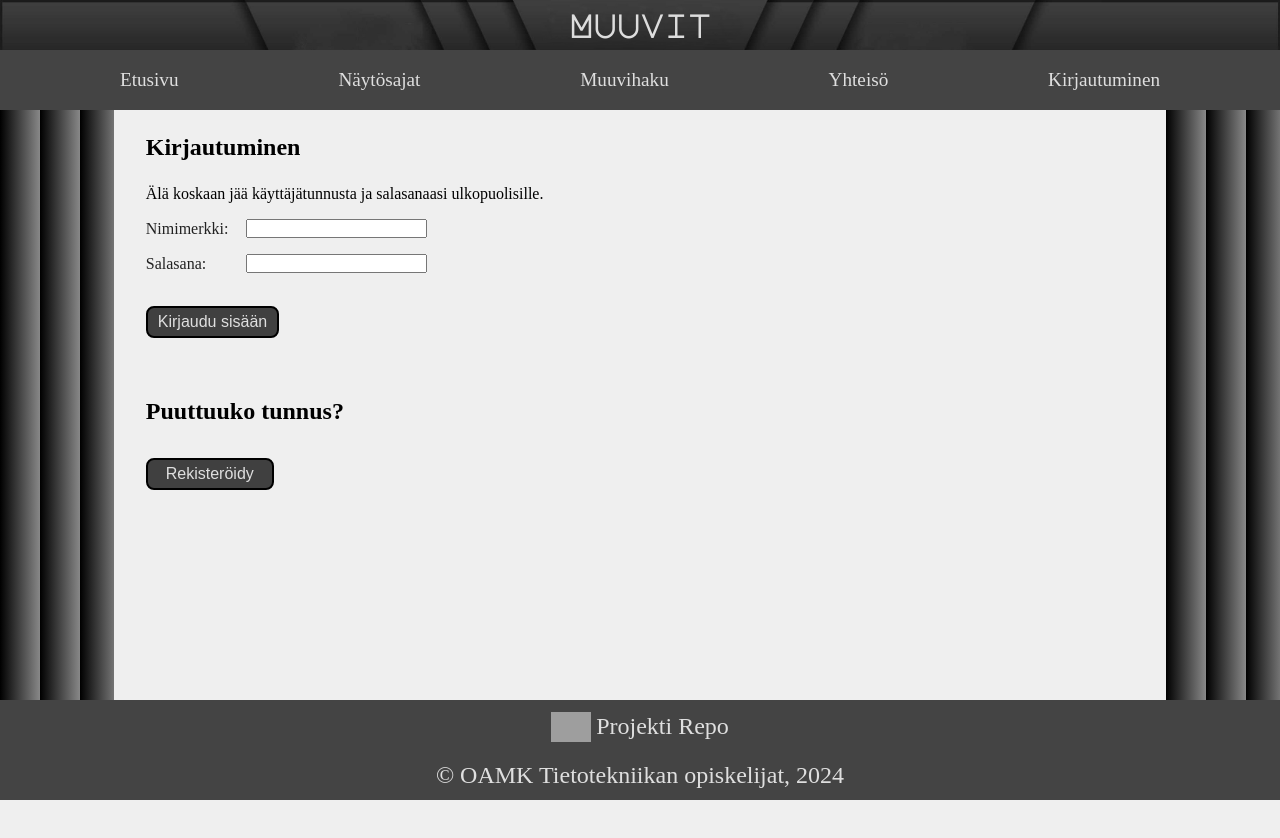
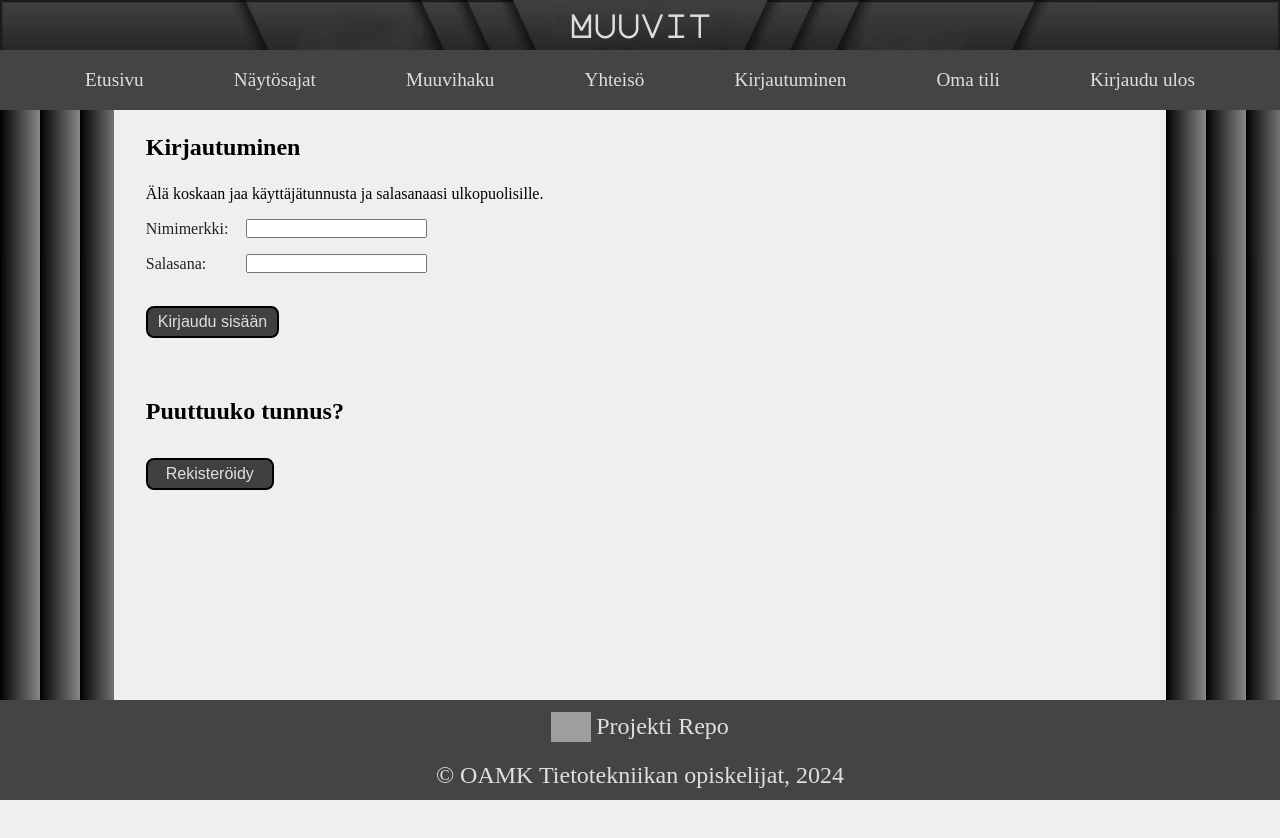
Before and after one commit to TVT23KM-1/Muuvit, a React (Vite) app in the folder front/: page /login in a window 1280 px wide. Shown: the top 838 px of the page. Built offline with nearby package versions, Linux system fonts and the light colour scheme; grey boxes are pictures that could not be loaded.

Commit message:
Login jatkettu

```diff
--- a/front/src/App.jsx
+++ b/front/src/App.jsx
@@ -1,5 +1,5 @@
-import React from 'react';
-import {useState, useEffect} from 'react'
+import React, { createContext } from 'react';
+import {useEffect} from 'react'
 import {BrowserRouter as Router, Route, Routes} from 'react-router-dom';
 import './App.css';
 import Home from '@pages/Home';
@@ -12,11 +12,14 @@ import ScreenError from '@content/ScreenError';
 import Navi from '@components/header/Navi';
 import Footer from '@components/footer/Footer';
 import Header from './components/header/Header';
+import LoginDataProvider from './context/LoginDataProvider';
+import PrivateRoute from './pages/PrivateRoute';
+
 
 const App = () => {
 
     return (
-        <>
+        <LoginDataProvider>
             <Header/>
             <Navi/>
             <div id="the-theatre-container">
@@ -25,17 +28,19 @@ const App = () => {
                     <Routes>
                         <Route path="/" element={<Home/>}/>
                         <Route path="/search-finnkino" element={<Shows/>}/>
-                        <Route path="/search-tmdb" element={<Movies searchString={"The Mask"} language={"en"}/>}/>
-                        <Route path="/community" element={<Community/>}/>
+                        <Route element={<PrivateRoute />}>
+                            <Route path="/myaccount" element={<MyAccount/>}/>
+                            <Route path="/community" element={<Community/>}/>
+                        </Route>
+                        <Route path="/search-tmdb" element={<Movies searchString={"The Mask"} language={"fi"}/>}/>
                         <Route path="/login" element={<Login/>}/>
-                        <Route path="/myaccount" element={<MyAccount/>}/>
                         <Route path="*" element={<ScreenError/>}/>
                     </Routes>
                 </div>
                 <div className="curtain-right"></div>
             </div>
             <Footer/>
-        </>
+        </LoginDataProvider>
 
     );
 }
--- a/front/src/components/content/Register.jsx
+++ b/front/src/components/content/Register.jsx
@@ -2,7 +2,6 @@ import React, { useState } from 'react';
 import axios from 'axios'
 import '../../index.css'
 import '@pages/css/Login.css'
-
 
 
 const Register = ({showLogin, setShowLogin}) => {
@@ -21,7 +20,6 @@ const Register = ({showLogin, setShowLogin}) => {
   }
 
   const [registrationStatus, setRegistrationStatus] = useState({success:null, msg:''})
-
 
 
   const register = () => {
@@ -63,12 +61,12 @@ const Register = ({showLogin, setShowLogin}) => {
       <h2>Puuttuuko tunnus?</h2>
 
       {!showRegisterForm ? (
-        <p>
+        <>
           {' '}
           <div id="buttons">
             <button className="button" onClick={openRegisterForm}>Rekisteröidy</button>
         </div>
-        </p>
+        </>
       ) : (
         <>
         <div>
@@ -77,17 +75,17 @@ const Register = ({showLogin, setShowLogin}) => {
               <div id="login-text">
                 <p>Nimimerkki:</p>
               </div>
-                <p>
+
                  <input className="field" onChange={handleUsernameChange} type="text" placeholder="Valitse nimimerkki" />
-                </p>
+
               </div>
               <div id="login-form">
                 <div id="login-text">
                 <p>Salasana:</p>
               </div>
-              <p>
+
                 <input className="field" onChange={handlePasswordChange} type="text" placeholder="Valitse salasana" />
-              </p>
+
             </div>
             <div id="buttons">
               <button className="button" onClick={register}>Rekisteröidy</button>
--- a/front/src/components/header/Navi.jsx
+++ b/front/src/components/header/Navi.jsx
@@ -1,7 +1,11 @@
 import React from 'react';
 import { Link } from 'react-router-dom';
 import './Navi.css';
-const Navi = ({ user, handleLogout }) => {
+//import { useUser } from '../../context/useUser';
+
+const Navi = ({ /*user,*/ handleLogout }) => {
+  //const { user } = useUser()
+
   return (
       <div id="colorbar">
         <div id="navi_bar">
@@ -10,9 +14,9 @@ const Navi = ({ user, handleLogout }) => {
             <li><Link to="/search-finnkino">Näytösajat</Link></li>
             <li><Link to="/search-tmdb">Muuvihaku</Link></li>
             <li><Link to="/community">Yhteisö</Link></li>
-            {!user && <li><Link to="/login">Kirjautuminen</Link></li>}
-            {user && <li><Link to="/myaccount">Oma tili</Link></li>}
-            {user && <li><Link onClick={handleLogout}>Kirjaudu ulos</Link></li>}
+            {/*!user && */<li><Link to="/login">Kirjautuminen</Link></li>}
+            {/*user && */<li><Link to="/myaccount">Oma tili</Link></li>}
+            {/*user && */<li><Link onClick={handleLogout}>Kirjaudu ulos</Link></li>}
           </ul>
         </div>
       </div>
--- /dev/null
+++ b/front/src/context/LoginDataContext.jsx
@@ -0,0 +1,3 @@
+import { createContext } from 'react'
+
+export const LoginDataContext = createContext()
--- /dev/null
+++ b/front/src/context/LoginDataProvider.jsx
@@ -0,0 +1,22 @@
+import { useEffect, useState } from "react";
+import { LoginDataContext } from "./LoginDataContext";
+
+export default function LoginDataProvider(props) {
+    const [token, setToken] = useState(null)
+    const [userName, setUserName] = useState(null)
+    const [aggregate, setAggregate] = useState(null)
+
+    useEffect(() => {
+      setAggregate({userName: userName,
+        token: token,
+        setUserName: setUserName,
+        setToken: setToken})
+    }, [token, userName])
+
+
+  return (
+    <LoginDataContext.Provider value={aggregate}>
+        { props.children }
+    </LoginDataContext.Provider>
+  )
+}
--- /dev/null
+++ b/front/src/context/useLoginData.jsx
@@ -0,0 +1,6 @@
+import { useContext } from "react"
+import { LoginDataContext } from "./LoginDataContext"
+
+export const useLoginData = () => {
+    return useContext(LoginDataContext)
+}
--- a/front/src/pages/Login.jsx
+++ b/front/src/pages/Login.jsx
@@ -3,8 +3,11 @@ import Register from '@content/Register';
 import { useNavigate } from 'react-router-dom';
 import './css/Login.css'
 import axios from 'axios'
+import { useLoginData } from '../context/useLoginData';
+
 
 export default function Login(props) {
+  const loginData = useLoginData()
   const [username, setUsername] = useState('')
   const [password, setPassword] = useState('')
   //either show login form or register form
@@ -18,7 +21,10 @@ export default function Login(props) {
   .then(function (response) {
     console.log(response.data)
       if (response.status === 200) {
-        console.log('200 - käyttäjä luotu')
+        loginData.setToken(response.data)
+        loginData.setUserName(credentials.userName)
+        console.log("Login", credentials.userName)
+        console.log('Kirjauduttu sisään')
         setLoginStatus({success:true,msg:'Kirjauduttu sisään'})
       }
     })
@@ -52,22 +58,22 @@ export default function Login(props) {
       {showLogin && (
         <>
         <h2>Kirjautuminen</h2>
-        <p className="info">Älä koskaan jää käyttäjätunnusta ja salasanaasi ulkopuolisille.</p>
+        <p className="info">Älä koskaan jaa käyttäjätunnusta ja salasanaasi ulkopuolisille.</p>
             <div id="login-form">
               <div id="login-text">
                 <p>Nimimerkki:</p>
               </div>
-            <p>
+
               <input className="field" onChange={handleUsernameChange} type="text"></input>
-            </p>
+
             </div>
             <div id="login-form">
               <div id="login-text">
                 <p>Salasana:</p>
               </div>
-            <p>
+
               <input className="field" type="password" onChange={handlePasswordChange}></input>
-            </p>
+
             </div>
 
             <div id="buttons">
--- a/front/src/pages/Movies.jsx
+++ b/front/src/pages/Movies.jsx
@@ -4,6 +4,8 @@ import axios from 'axios';
 import styles from '@pages/css/Movies.module.css';
 import '../index.css';
 import SearchMoviesForm from "@content/Movies/SearchMoviesForm.jsx";
+
+
 
 const Movies = ({language}) => {
 
--- a/front/src/pages/MyAccount.jsx
+++ b/front/src/pages/MyAccount.jsx
@@ -2,10 +2,6 @@ import React, { useState, useEffect } from 'react';
 import { Navigate } from 'react-router-dom'
 
 export default function MyAccount ({user}) {
-
-    if (user === null) {
-        return <Navigate to="/login" />
-    }
 
   return (
 
--- /dev/null
+++ b/front/src/pages/PrivateRoute.jsx
@@ -0,0 +1,12 @@
+import React from 'react'
+import { useLoginData } from '../context/useLoginData'
+import { Navigate, Outlet } from 'react-router-dom'
+
+export default function PrivateRoute() {
+    const { user } = useLoginData()
+    if (!user) {
+        return <Navigate to="/login" />
+    }
+
+  return <Outlet />
+}
```
Also changed, not shown: front/src/index.css (+14 -0 lines), 1 other file (tests, documents, lock files or other folders).
